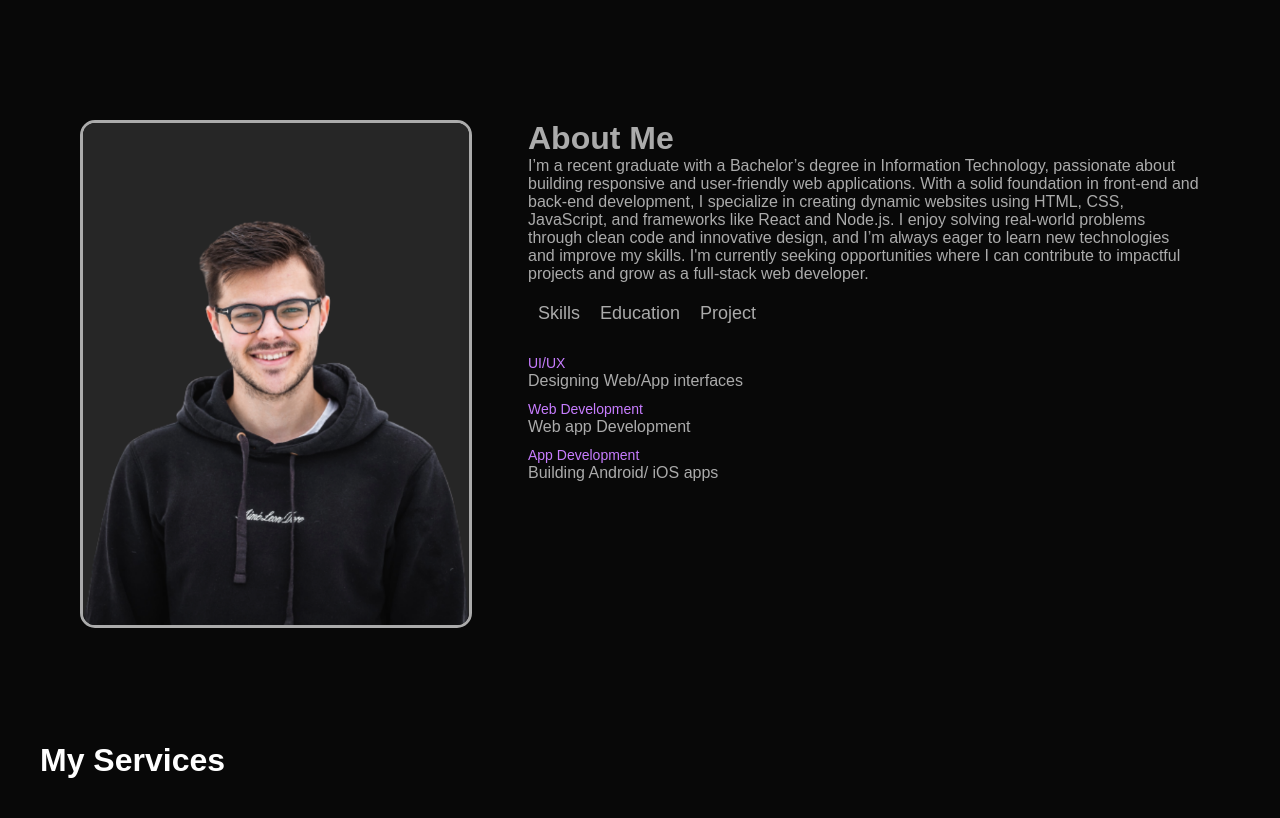
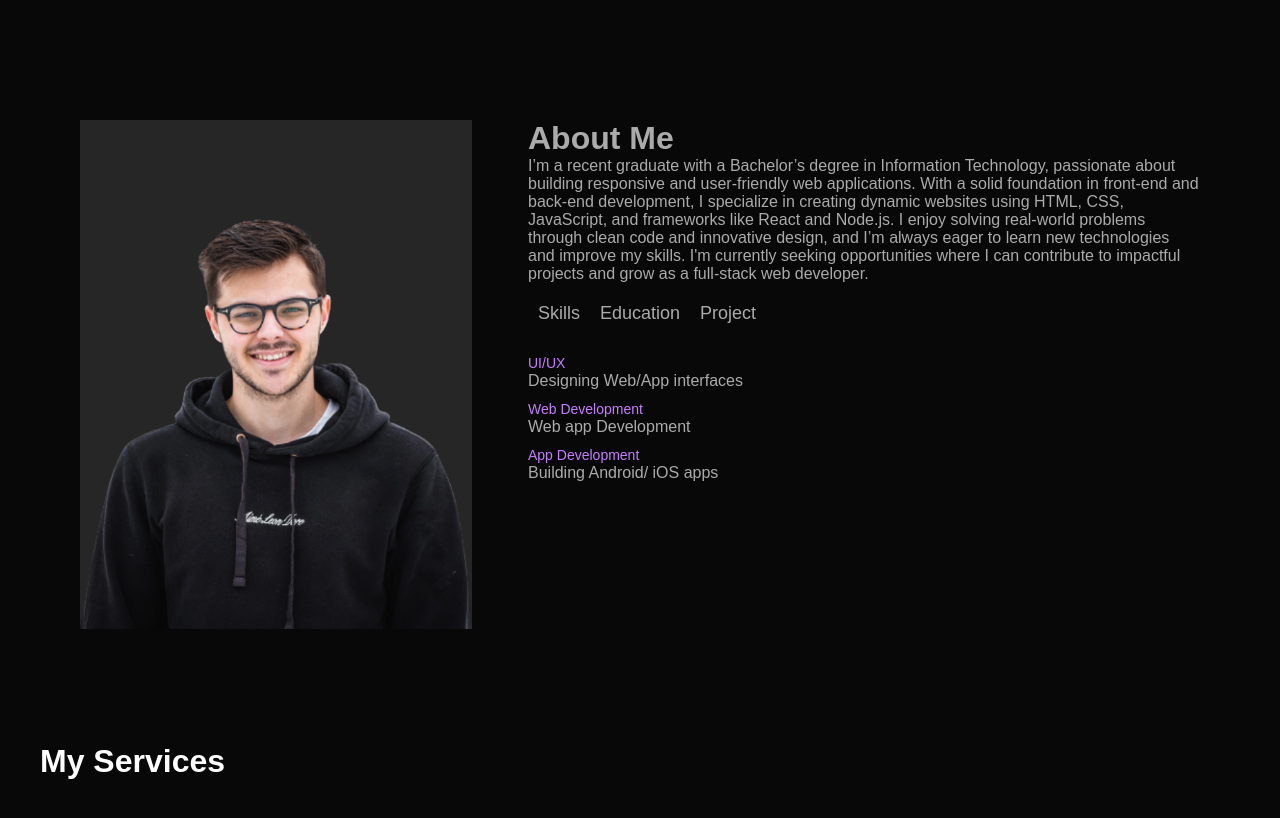
Before and after one commit to Prathamesh90210/project, a plain HTML site: page index.html in a window 1280 px wide. Shown: the part 760-1578 px from the top of the page. Drawn offline with Linux system fonts and the light colour scheme.

Commit message:
Update style.css

```diff
--- a/style.css
+++ b/style.css
@@ -84,9 +84,6 @@ nav ul li a:hover:after{
 }
 .about-col-1 img{
     width: 100%;
-    border-radius: 15px;
-    border: #ababab;
-    border-style: solid;
 }
 .about-col-2{
     flex-basis: 60%;
```
